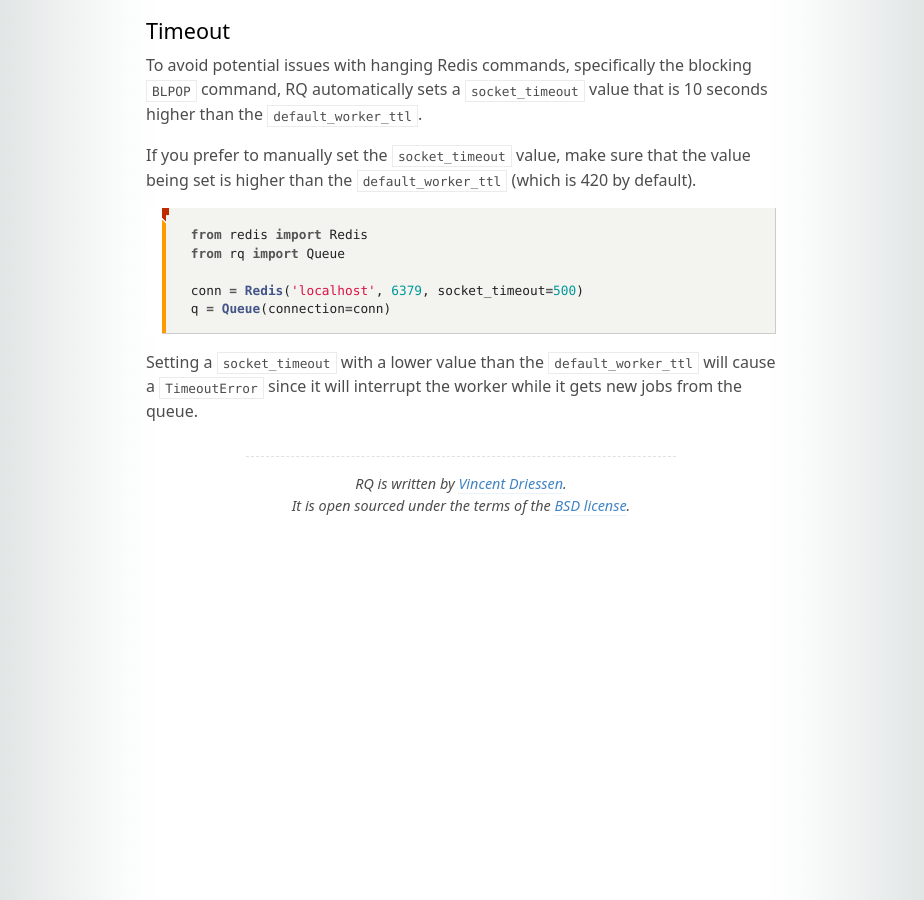
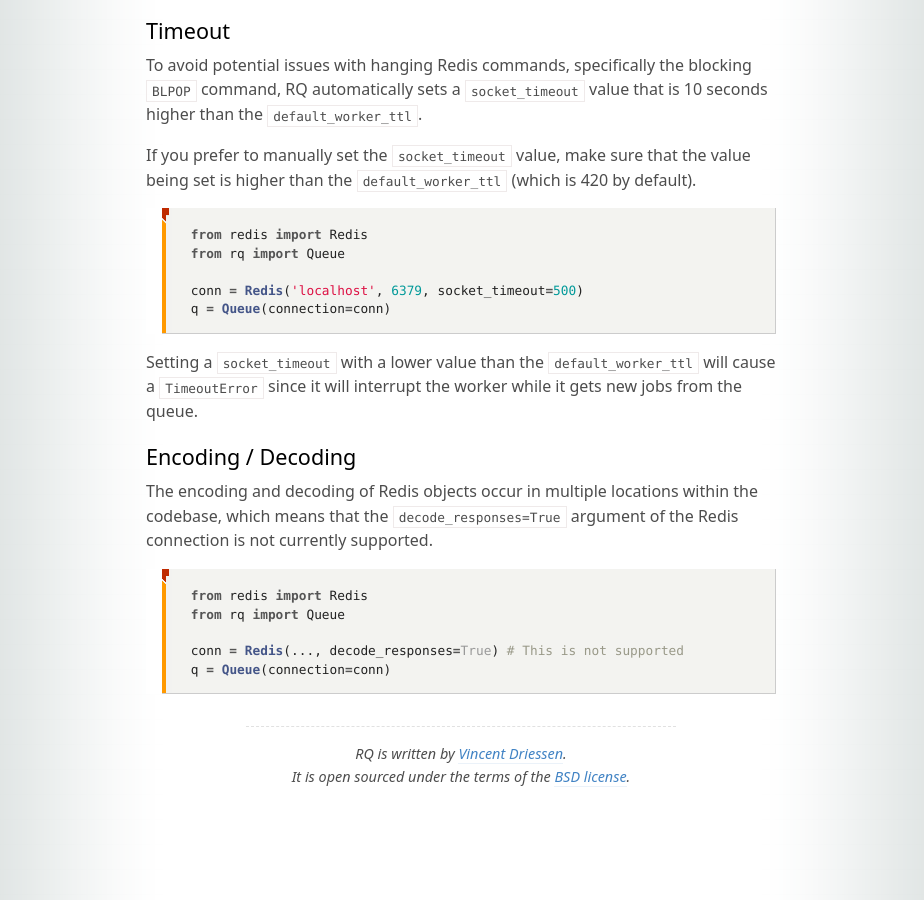
Before and after one commit to rq/rq, a Jekyll site: the page built from docs/docs/connections.md, in a window 1280 px wide and 900 px high, scrolled down 3005 px. Shown: the whole window, without its empty margins (179-1103 px from the left). Built offline with Jekyll 4.4.1, drawn with Linux system fonts in a browser that asks for light colours; some web fonts are replaced; comment, search, counter and statistics services are not loaded.

Commit message:
docs: add warning of `decode_responses` (#1833)

````diff
--- a/docs/docs/connections.md
+++ b/docs/docs/connections.md
@@ -162,3 +162,17 @@ q = Queue(connection=conn)
 
 Setting a `socket_timeout` with a lower value than the `default_worker_ttl` will cause a `TimeoutError`
 since it will interrupt the worker while it gets new jobs from the queue.
+
+
+### Encoding / Decoding
+
+The encoding and decoding of Redis objects occur in multiple locations within the codebase,
+which means that the `decode_responses=True` argument of the Redis connection is not currently supported.
+
+```python
+from redis import Redis
+from rq import Queue
+
+conn = Redis(..., decode_responses=True) # This is not supported
+q = Queue(connection=conn)
+```
````
